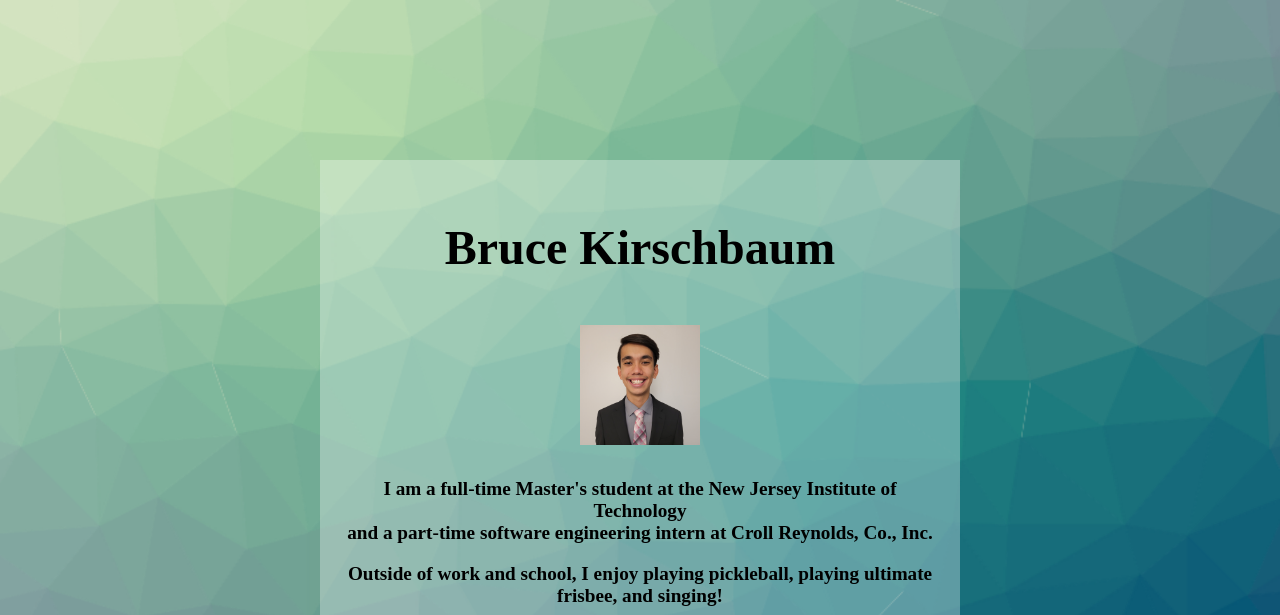
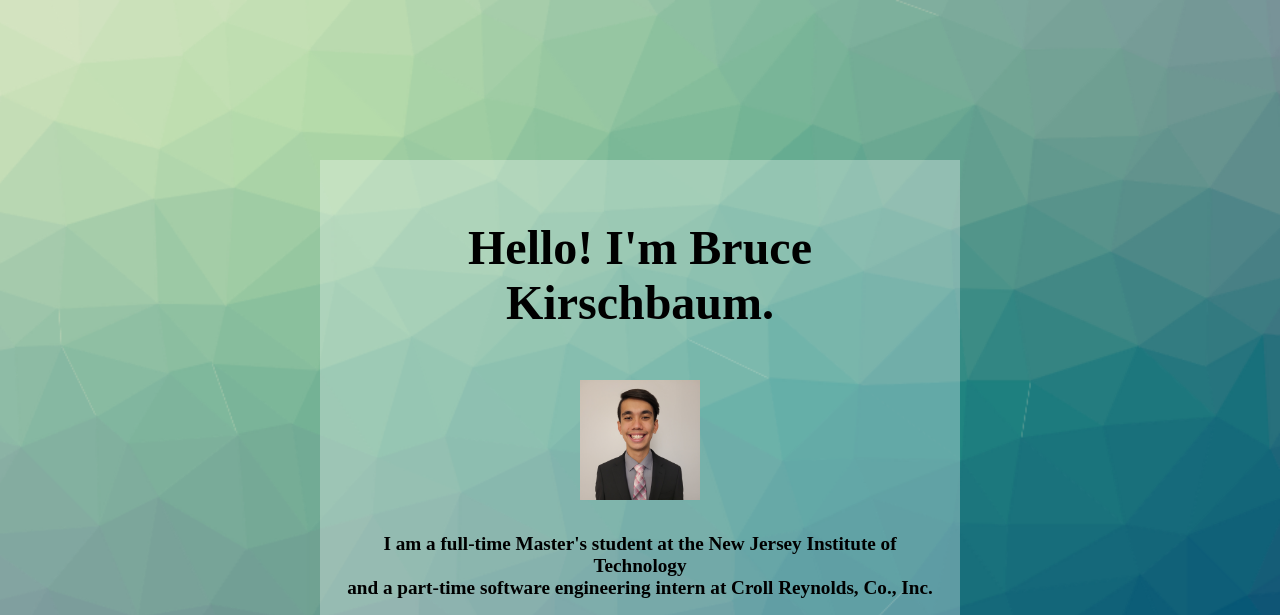
Before and after one commit to Bruce241/bruce241.github.io, a plain HTML site: page index.html in a window 1280 px wide. Shown: the top 615 px of the page. Drawn offline with Linux system fonts and the light colour scheme.

Commit message:
Update index.html

```diff
--- a/index.html
+++ b/index.html
@@ -10,7 +10,7 @@
     <div class="background">
         <div class="about">
             <div class="about2">
-                <h2>Bruce Kirschbaum</h2>
+                <h2>Hello! I'm Bruce Kirschbaum.</h2>
                 <img src="images/bruce.png" class="profile-picture" alt="Picture of Bruce Kirschbaum">
                 <h3>I am a full-time Master's student at the New Jersey Institute of Technology <br> and a part-time software engineering intern at Croll Reynolds, Co., Inc.</p>
                 <h3>Outside of work and school, I enjoy playing pickleball, playing ultimate frisbee, and singing!</p>
```
